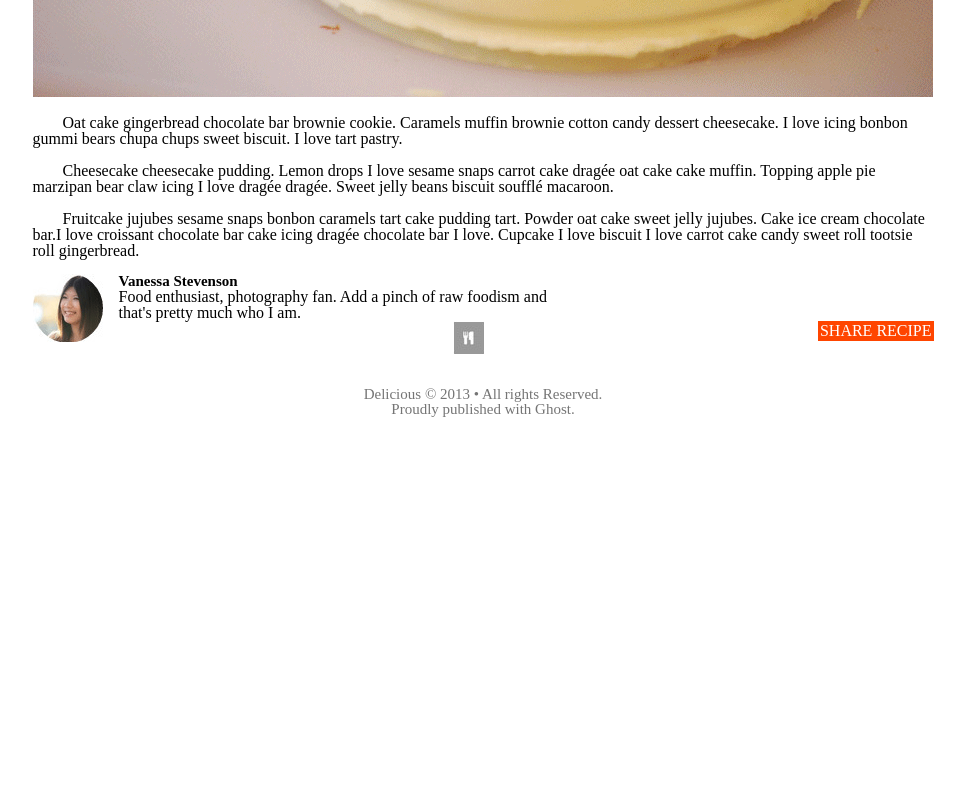
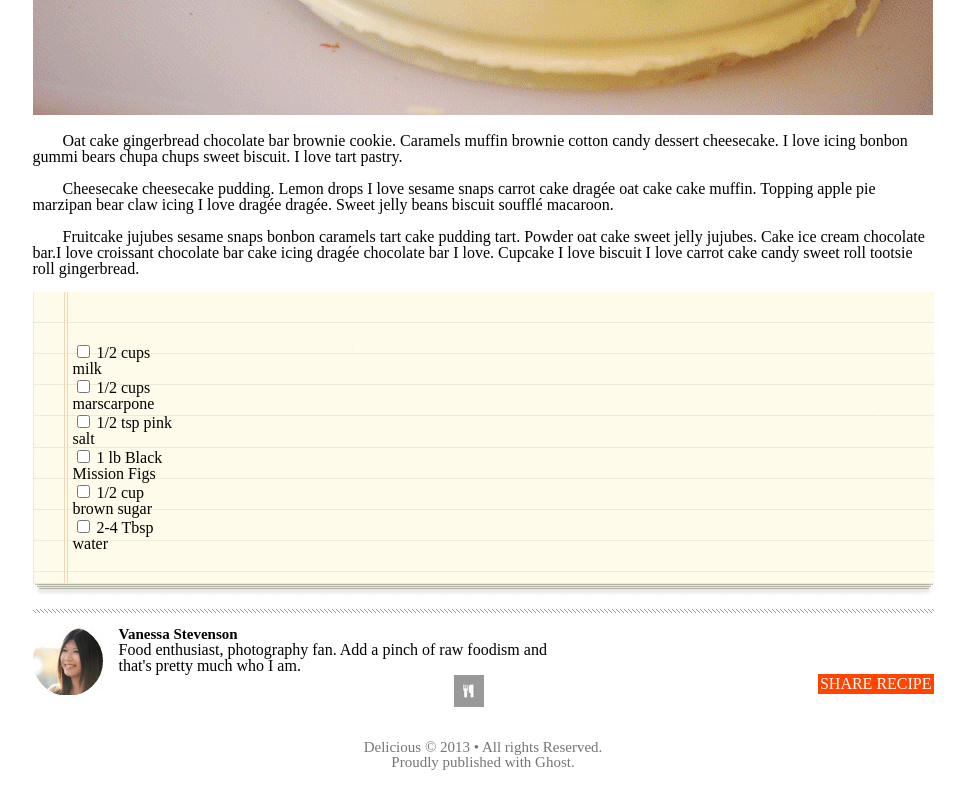
Before and after one commit to selmaT273/chocolate-pizza, a plain HTML site: page index.html in a window 1280 px wide. Shown: the part 751-1551 px from the top of the page, without its empty margins (157-1122 px from the left). Before the commit the page ends 1198 px from the top, so only its background shows below. Drawn offline with Linux system fonts and the light colour scheme.

Commit message:
styling the page

```diff
--- a/index.html
+++ b/index.html
@@ -20,9 +20,12 @@
         <span class="social">
             <img src="img/social.png" alt="socialpic">
         </span>
+        <hr>
     </header>
+
     <!-- <div class ="stripe-border"><img src="img/hr-img.png" alt="borderimage"></div> -->
     <main>
+
         <h1>Chocolate Pizza</h1>
         <span class="date-posted-print">
             <h2>POSTED ON 15 DEC 2013 / DESSERTS</h2>
@@ -49,16 +52,37 @@
                 love. Cupcake I love biscuit I love carrot cake candy sweet roll tootsie roll gingerbread.
             </p>
         </div>
-        <section class="list-container">
-        </section>
+        <div class="list-container">
+            <img src="img/list-bg.png" alt="paper">
+          <span class="firstList">
+            <ul>
+                <li> <input type="checkbox" > 1/2 cups milk</li>
+                <li> <input type="checkbox" > 1/2 cups marscarpone</li>
+                <li> <input type="checkbox" > 1/2 tsp pink salt</li>
+                <li> <input type="checkbox" > 1 lb Black Mission Figs</li>
+                <li> <input type="checkbox" > 1/2 cup brown sugar</li>
+                <li> <input type="checkbox" > 2-4 Tbsp water</li>
+            </ul>
+          </span>
+          <!-- <span class="secondList">
+            <ul>
+                <li> <input type="checkbox" > 1/2 cups milk</li>
+                <li> <input type="checkbox" > 1/2 cups marscarpone</li>
+                <li> <input type="checkbox" > 1/2 tsp pink salt</li>
+                <li> <input type="checkbox" > 1 lb Black Mission Figs</li>
+                <li> <input type="checkbox" > 1/2 cup brown sugar</li>
+                <li> <input type="checkbox" > 2-4 Tbsp water</li>
+            </ul>
+          </span>  -->
+        </div>
 
-
+        <hr>
         <span class="blogAuthorblurb">
             <span class="vanessaBlog"><img src="img/van-pic.png" alt="Vanessa"></span>
             <h3>Vanessa Stevenson</h3>
             <p class="vanessaBlogBio">Food enthusiast, photography fan. Add a pinch of raw foodism and that's
                 pretty much who I am. </p>
-            </span>
+        </span>
 
         <span>
             <p class="shareRecipe">SHARE RECIPE</p>
@@ -67,9 +91,11 @@
     </main>
 
     <footer>
-        <span class="footerImage">
-            <img src="img/small-logo.png" alt="logo">
-        </span>
+        <div>
+             <span class="footerImage">
+                <img src="img/small-logo.png" alt="logo">
+            </span></div>
+
         <div class="copyrightStatement">
             <p>
                 Delicious &copy; 2013 &bull; All rights Reserved.
--- a/style.css
+++ b/style.css
@@ -5,6 +5,14 @@
 header {
     margin-bottom: 30px;
 }
+hr{
+   height: 10px;
+    background: url("img/hr-img.png") repeat-x;
+    border-image-repeat: repeat;
+    border: 0;
+
+}
+
 body {
     width: 901px;
     margin-left: auto;
@@ -65,10 +73,28 @@ footer {
     color: #757575;
     font-size: 15px;
     height: 50px;
+
 }
 .footerImage {
     text-align: center;
+    position: relative;
+    z-index: 1;
 }
+      .footerImage:before {
+          border-top: 7px solid #dfdfdf;
+          margin: 0 auto;
+          position: absolute;
+          top: 50%;
+          left: 0;
+          right: 0;
+          bottom: 0;
+          width: 95%;
+          z-index: -1;
+
+    }
+
+
+
 
 .copyrightStatement {
 text-align: center;
@@ -91,12 +117,25 @@ h3 {
     font-weight: bold;
     font-size: 15px;
 }
+/*  -----  Lists ----- */
+.list-container {
+    position: relative;
+    width: 100px;
 
-/* .list-container > .list-background {
-    position: relative;
-    z-index: -1px;
+}
+.firstList {
+    position: absolute;
+    top: 50px;
+    left: 40px;
+    width: 100%;
+
+
+}
+.secondList {
+position: absolute;
+
 }
 
-.list-container > .list, p {
-    margin-bottom: 50px;
-} */
+.thinLine {
+
+}
```
